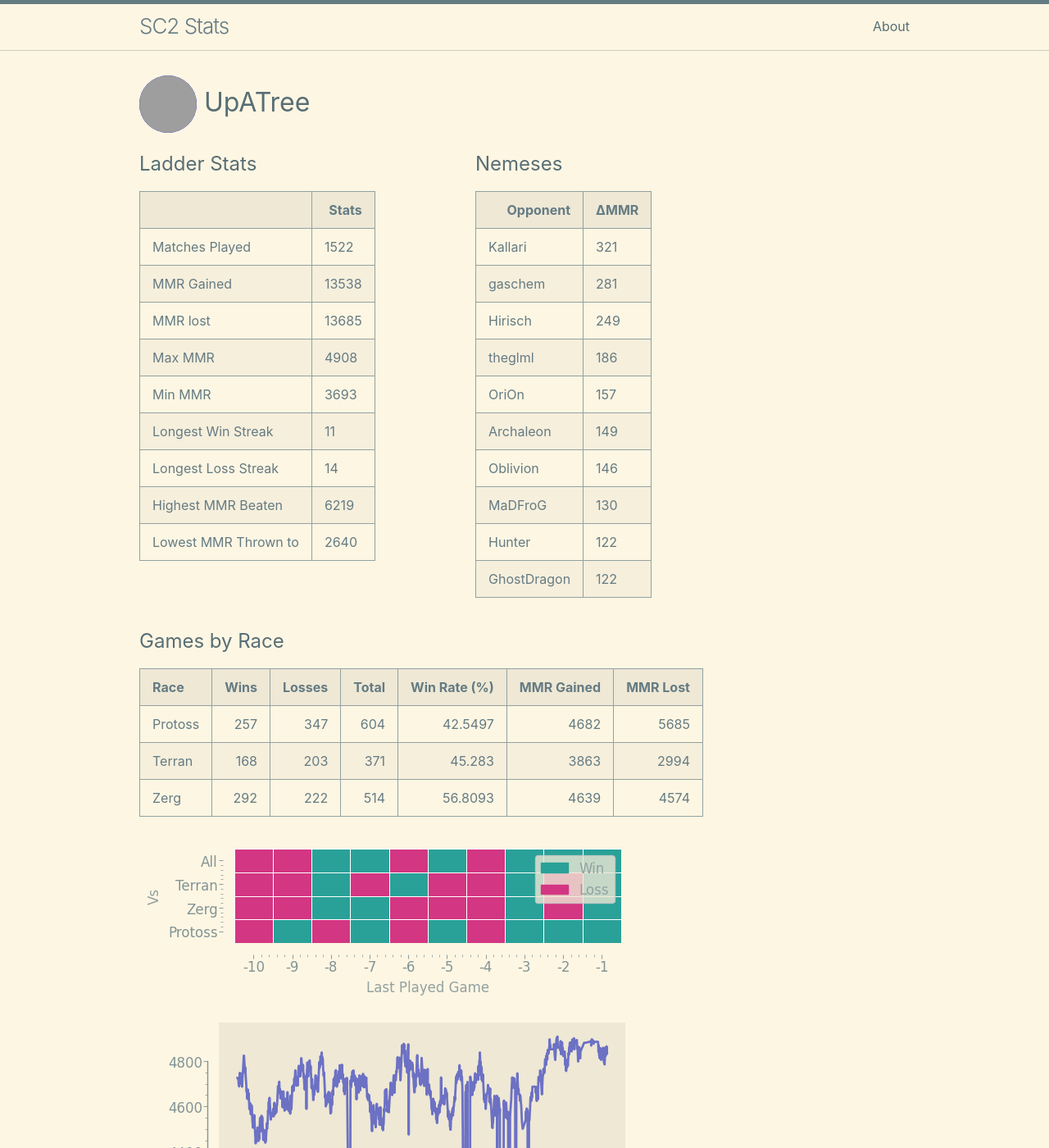
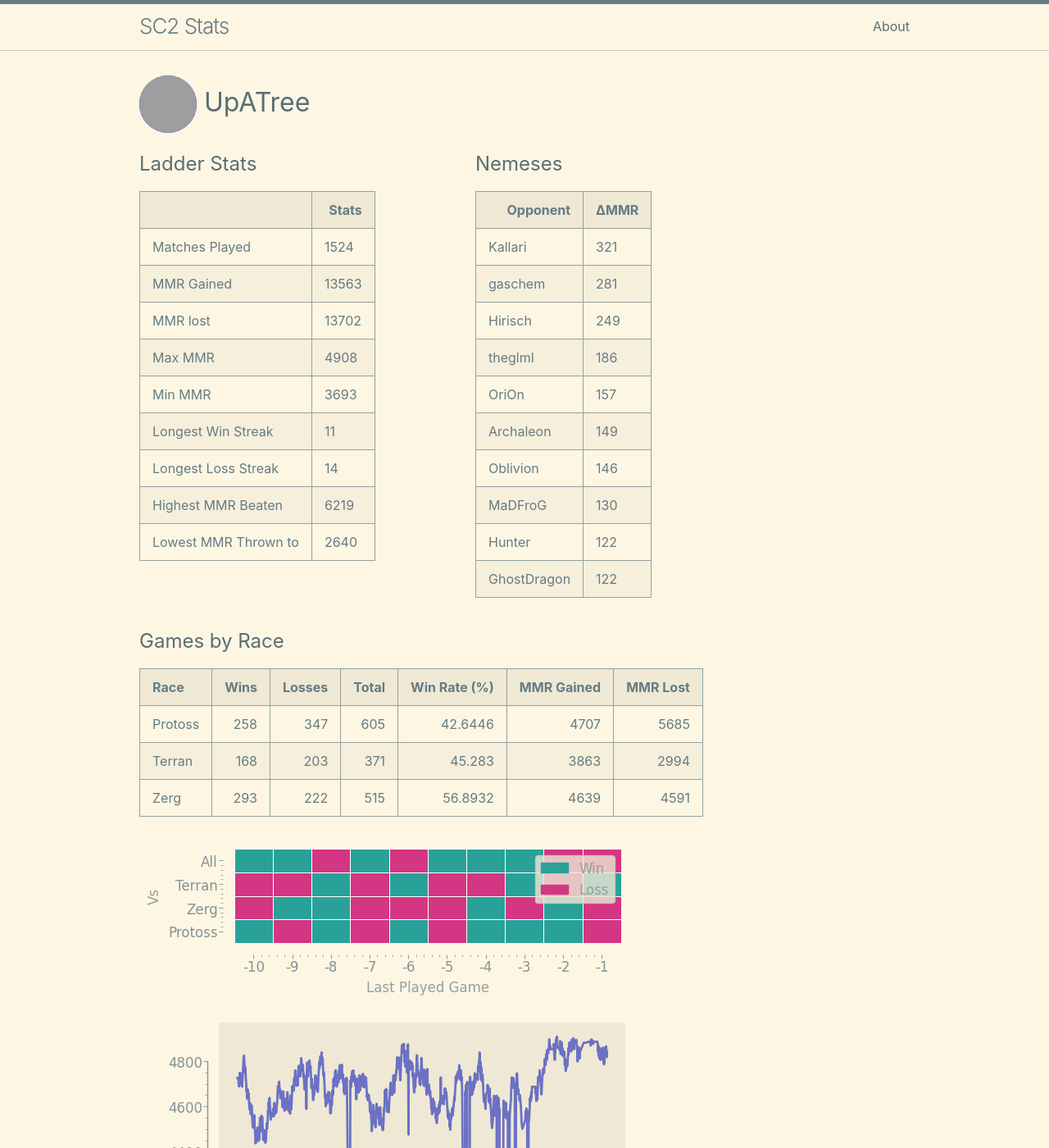
Before and after one commit to kylermurphy/UpATree, a Jekyll site: the page built from docs/index.md, in a window 1280 px wide and 1400 px high. Shown: the whole window at 82% size. Built offline with Jekyll 4.4.1, drawn with Linux system fonts in a browser that asks for light colours; grey boxes are pictures that could not be loaded.

Commit message:
running on push

```diff
--- a/docs/index.md
+++ b/docs/index.md
@@ -18,15 +18,15 @@ layout: home
   <tbody>
     <tr>
       <td>Matches Played</td>
-      <td>1522</td>
+      <td>1524</td>
     </tr>
     <tr>
       <td>MMR Gained</td>
-      <td>13538</td>
+      <td>13563</td>
     </tr>
     <tr>
       <td>MMR lost</td>
-      <td>13685</td>
+      <td>13702</td>
     </tr>
     <tr>
       <td>Max MMR</td>
@@ -114,9 +114,9 @@ layout: home
 
 | Race    |   Wins |   Losses |   Total |   Win Rate (%) |   MMR Gained |   MMR Lost |
 |:--------|-------:|---------:|--------:|---------------:|-------------:|-----------:|
-| Protoss |    257 |      347 |     604 |        42.5497 |         4682 |       5685 |
+| Protoss |    258 |      347 |     605 |        42.6446 |         4707 |       5685 |
 | Terran  |    168 |      203 |     371 |        45.283  |         3863 |       2994 |
-| Zerg    |    292 |      222 |     514 |        56.8093 |         4639 |       4574 |
+| Zerg    |    293 |      222 |     515 |        56.8932 |         4639 |       4591 |
 
 ![Games by Race](./assets/gm_hist.png)
 
--- a/log.txt
+++ b/log.txt
@@ -682,3 +682,4 @@ Writing a log file 2025-03-26 19:48:11.
 Writing a log file 2025-03-26 20:25:35.
 Writing a log file 2025-03-26 20:48:13.
 Writing a log file 2025-03-26 21:21:33.
+Writing a log file 2025-03-26 21:48:06.
```
Also changed, not shown: docs/assets/MMR.png, docs/assets/daily.png, docs/assets/gm_hist.png, docs/assets/r_wrt.png, 1 other file.
